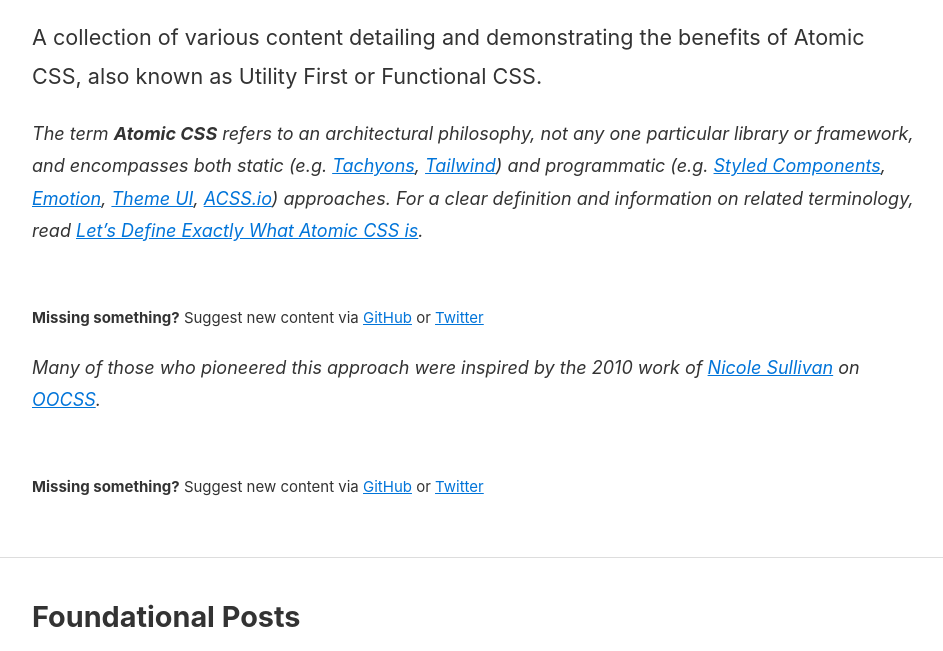
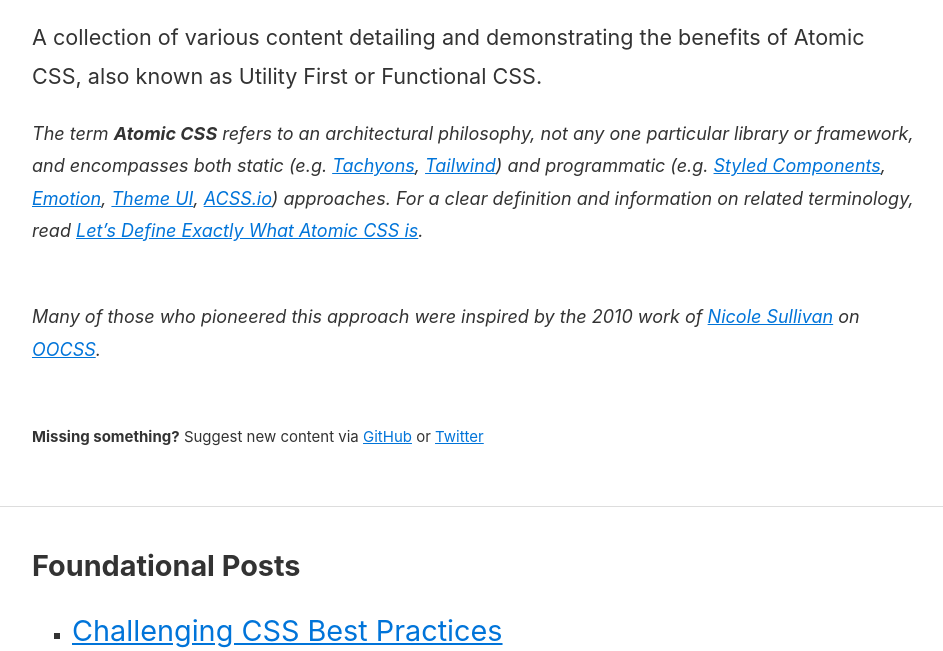
Before and after one commit to johnpolacek/the-case-for-atomic-css, a plain HTML site: page index.html in a window 1280 px wide. Shown: the part 135-786 px from the top of the page, without its empty margins (164-1107 px from the left). Drawn offline with Linux system fonts and the light colour scheme.

Commit message:
remove duplicate paragraph

```diff
--- a/index.html
+++ b/index.html
@@ -14,7 +14,6 @@
 				<h1 class="h3 pad-3-b">The Case for Atomic / Utility-First CSS</h1>
 				<p class="h6">A collection of various content detailing and demonstrating the benefits of Atomic CSS, also&nbsp;known as Utility First or Functional CSS.</p>
 				<p class="italic pad-3-b">The term <strong>Atomic CSS</strong> refers to an architectural philosophy, not any one particular library or framework, and encompasses both static (e.g. <a href="http://tachyons.io/">Tachyons</a>, <a href="https://tailwindcss.com/">Tailwind</a>) and programmatic (e.g. <a href="https://styled-components.com/">Styled Components</a>, <a href="https://emotion.sh/">Emotion</a>, <a href="https://theme-ui.com/">Theme UI</a>, <a href="http://ACSS.io">ACSS.io</a>) approaches. For a clear definition and information on related terminology, read <a href="https://css-tricks.com/lets-define-exactly-atomic-css/">Let&rsquo;s Define Exactly What Atomic CSS is</a>.</p>
-				<p><small><strong>Missing something?</strong> Suggest new content via <a href="https://github.com/johnpolacek/the-case-for-atomic-css">GitHub</a> or <a href="https://twitter.com/johnpolacek">Twitter</a></small></p>
 				<p class="italic pad-3-b">Many of those who pioneered this approach were inspired by the 2010 work of <a href="http://www.stubbornella.org/">Nicole Sullivan</a> on <a href="https://github.com/stubbornella/oocss/wiki">OOCSS</a>.</p>
 				<p><small><strong>Missing something?</strong> Suggest new content via <a href="https://github.com/johnpolacek/the-case-for-atomic-css">GitHub</a> or <a href="https://twitter.com/johnpolacek">Twitter</a></small></p>
 			</div>
```
